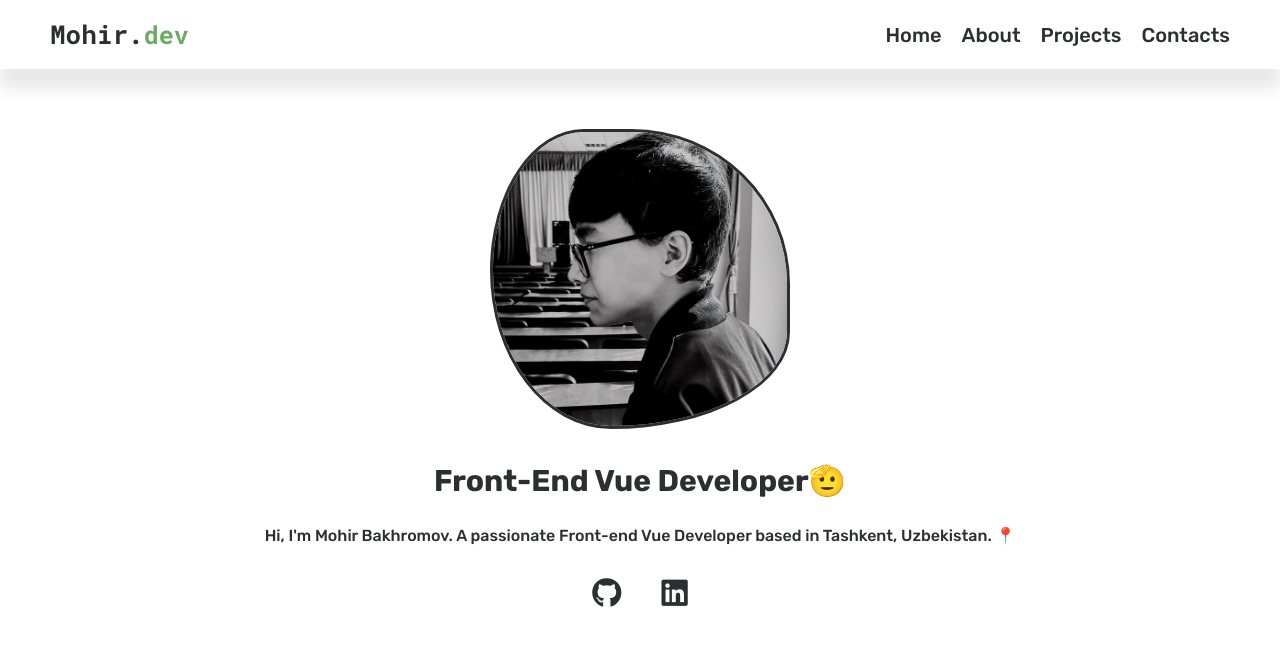
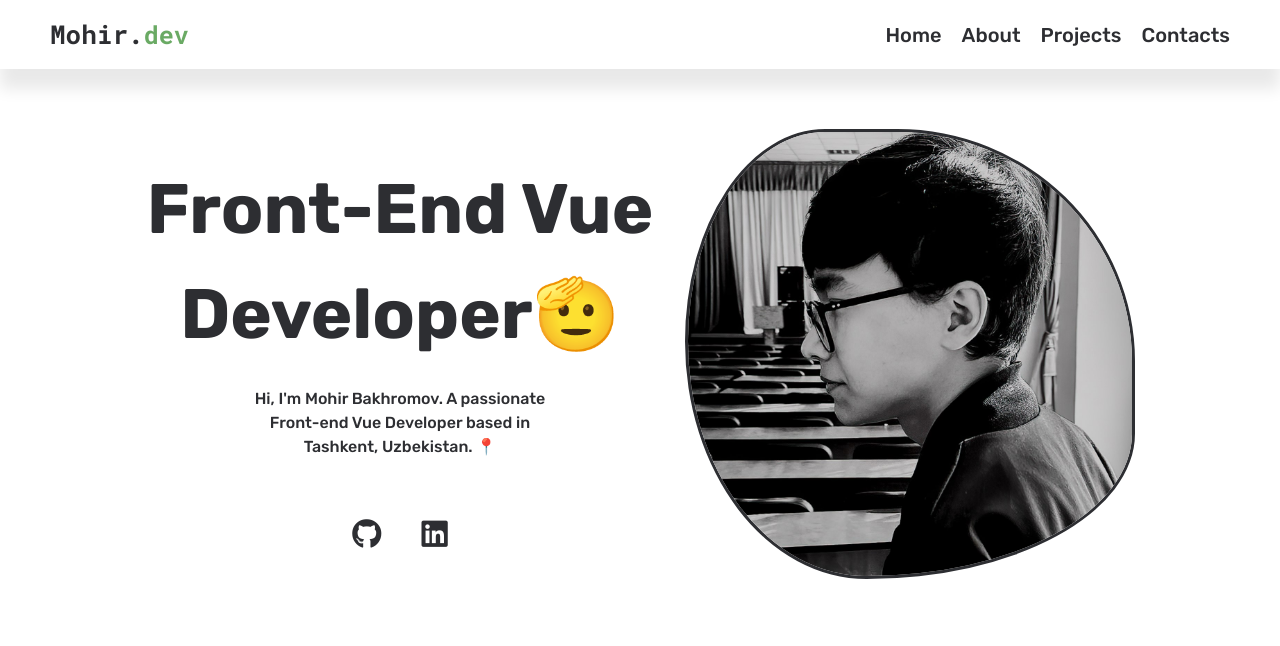
Before and after one commit to MohirDevv/Portfolio, a Vue app: page / in a window 1280 px wide. Shown: the top 646 px of the page. Built offline with nearby package versions, Linux system fonts and the light colour scheme.

Commit message:
entr responsive:done

```diff
--- a/src/components/Entrance.vue
+++ b/src/components/Entrance.vue
@@ -1,15 +1,20 @@
 <template>
-  <div class="container my-[50px] p-[10px] flex items-center justify-center flex-col gap-[30px]">
+  <div class="container my-[50px] p-[10px] flex items-center justify-center flex-col xl:flex-row-reverse gap-[30px]">
     <div class="entPhoto">
       <img
         src="../../public/images/main-photo.jpg"
         alt="#"
-        class="mainPhoto w-[300px] h-[300px]"
+        class="mainPhoto w-[300px] h-[300px] xl:w-[450px] xl:h-[450px]"
       />
     </div>
-    <div class="entText">
-      <h1 class="text-[30px] text-semiBlack font-bold text-center">Front-End Vue Developer🫡</h1>
-      <div class="info text-[18px] text-semiBlack font-medium text-center pt-[20px]">
+    <div class="flex items-center justify-center flex-col gap-[30px]">
+    <div class="entText xl:flex xl:items-center xl:justify-center xl:flex-col xl:pb-[30px]">
+      <h1 class="text-[30px] text-semiBlack font-bold text-center
+       xl:text-[70px] xl:max-w-[510px]">
+       Front-End Vue Developer🫡
+      </h1>
+      <div class="info text-[18px] text-semiBlack font-medium text-center pt-[20px]
+       xl:text-[24px] xl:max-w-[291px]">
         <p>Hi, I'm Mohir Bakhromov. A passionate Front-end Vue Developer based in Tashkent, Uzbekistan. 📍</p>
       </div>
     </div>
@@ -22,6 +27,7 @@
 
       </a>
     </div>
+  </div>
   </div>
 </template>
 
```
